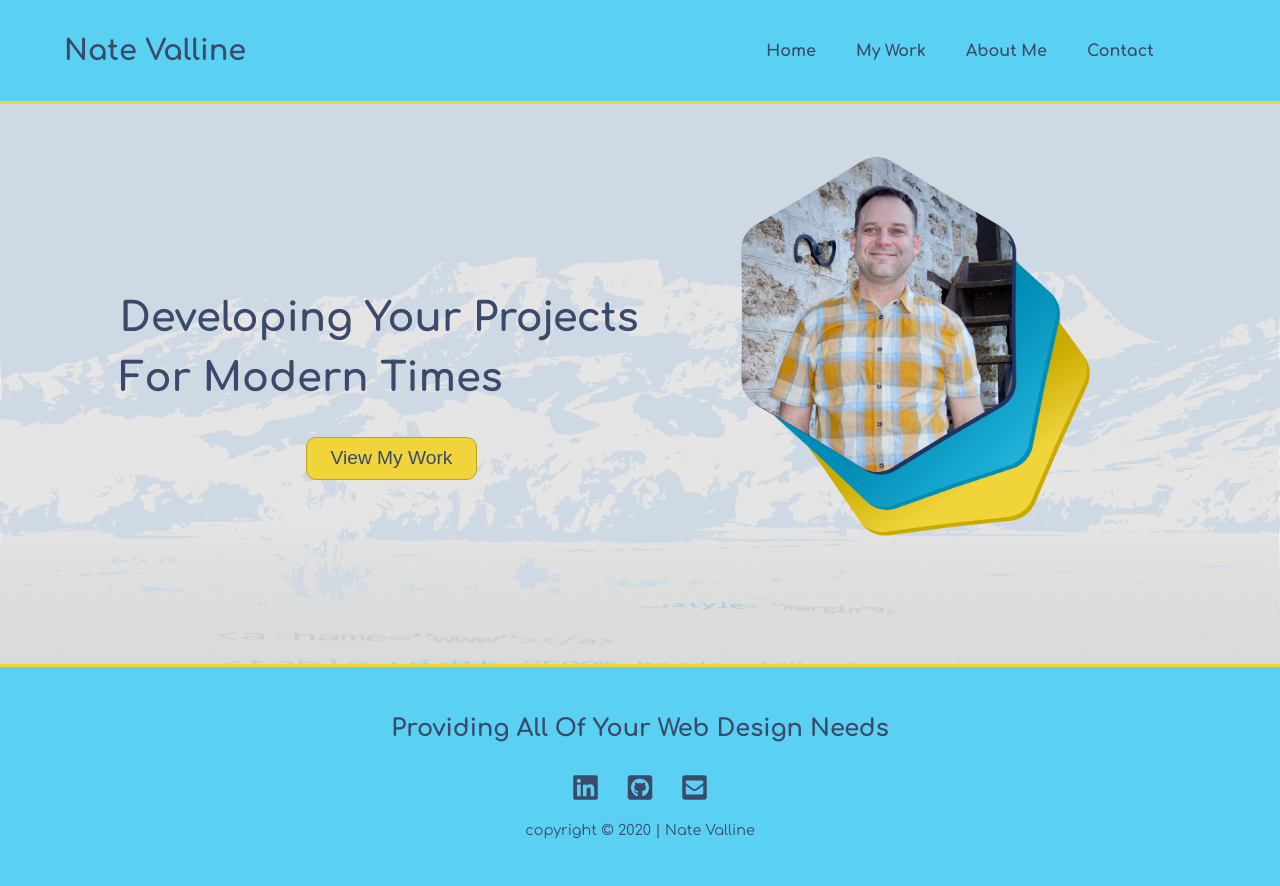
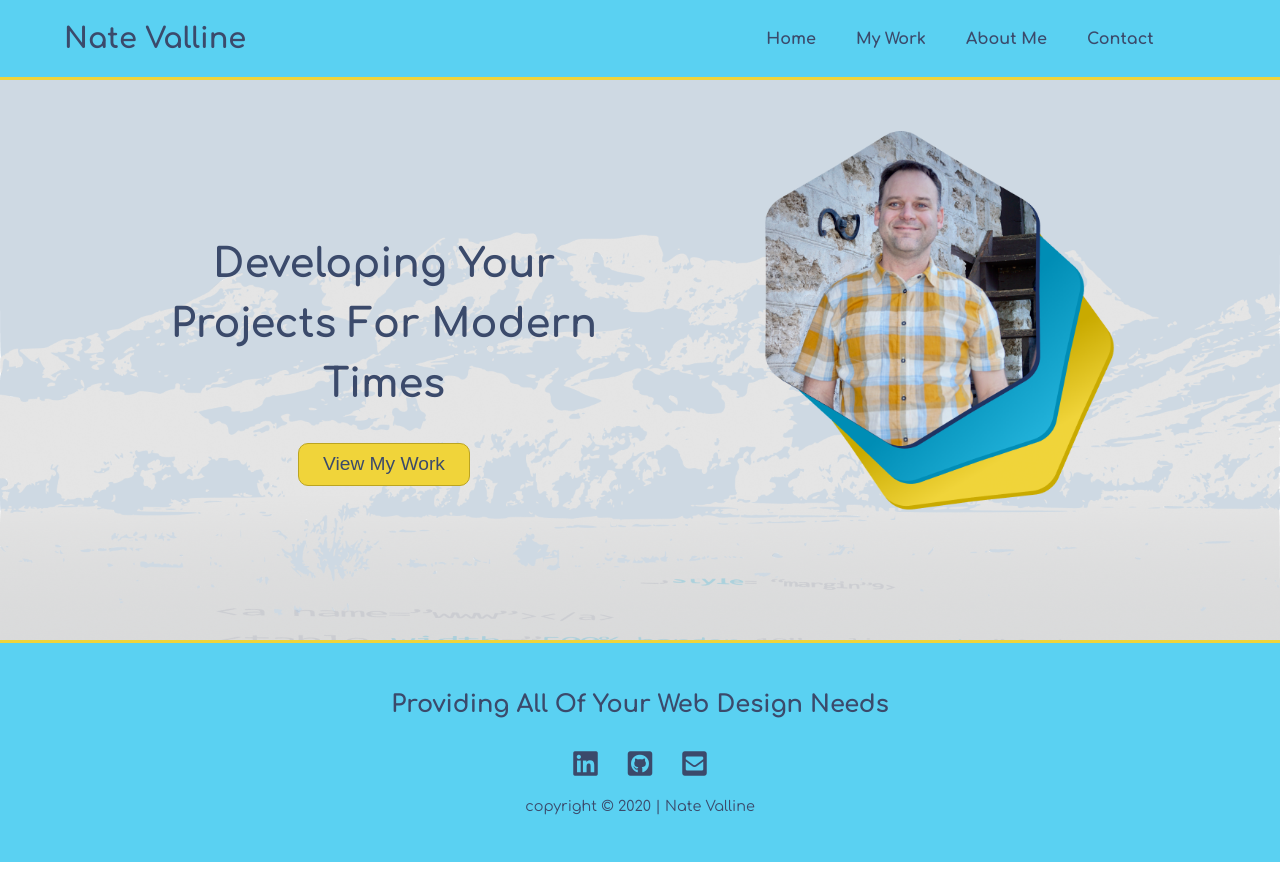
Before and after one commit to nvalline/portfolio-v3, a React (Create React App) app: page / in a window 1280 px wide. After the commit the page ends 862 px from the top, so only its background shows below. Built offline with nearby package versions, Linux system fonts and the light colour scheme.

Commit message:
updated styles for home & contact

```diff
--- a/src/App.js
+++ b/src/App.js
@@ -13,7 +13,7 @@ import './styles/App.css';
 function App() {
   return (
     <Router>
-      <div>
+      <div className="main">
         <Header />
         <Route exact path="/" component={Home} />
         <Route exact path="/about" component={About} />
--- /dev/null
+++ b/src/components/HomeImage.js
@@ -0,0 +1,15 @@
+import React from 'react';
+
+import homeImage from '../img/profile-image.png';
+
+import '../styles/home.css';
+
+function HomeImage() {
+    return (
+        <div className="img-block">
+            <img src={homeImage} alt="devices" className="img-home" />
+        </div>
+    )
+}
+
+export default HomeImage;
--- a/src/components/Tagline.js
+++ b/src/components/Tagline.js
@@ -1,21 +1,14 @@
 import React from 'react';
 import { useHistory } from 'react-router-dom';
-
-import homeImage from '../img/profile-image.png';
 
 function Tagline() {
     const history = useHistory();
     const goMyWork = () => history.push('my-work');
 
     return (
-        <div className="main-content">
-            <div className="tag-block">
-                <h1>Developing Your Projects For Modern Times</h1>
-                <button className="button" type="button" onClick={goMyWork}>View My Work</button>
-            </div>
-            <div className="img-block">
-                <img src={homeImage} alt="devices" className="img-home" />
-            </div>
+        <div className="tag-block">
+            <h1>Developing Your Projects For Modern Times</h1>
+            <button className="button" type="button" onClick={goMyWork}>View My Work</button>
         </div>
     )
 }
--- a/src/pages/Home.js
+++ b/src/pages/Home.js
@@ -1,13 +1,19 @@
 import React from 'react';
 
 import Tagline from '../components/Tagline';
+import HomeImage from '../components/HomeImage';
 
 import '../styles/home.css';
 
 function Home() {
     return (
-        <main className="container">
-            <Tagline />
+        <main className="container container-grid">
+            <div className="left-col">
+                <Tagline />
+            </div>
+            <div className="right-col">
+                <HomeImage />
+            </div>
         </main>
     )
 }
--- a/src/styles/contact.css
+++ b/src/styles/contact.css
@@ -3,6 +3,7 @@
     flex-direction: column;
     justify-content: center;
     align-items: center;
+    min-height: 70vh;
 }
 
 .contact-content h1 {
--- a/src/styles/home.css
+++ b/src/styles/home.css
@@ -1,13 +1,17 @@
-.main-content {
-    display: flex;
-    justify-content: space-around;
-    align-items: center;
-    width: 85%;
+
+.container-grid {
+    display: grid;
+    grid-template-areas:
+        "left-col right-col";
+        grid-template-columns: 1fr 1fr;
+        grid-template-rows: 1fr;
 }
 
-.main-content div {
+.left-col {
+    grid-area: left-col;
     display: flex;
-    justify-content: center;
+    justify-content: flex-end;
+    align-content: center;
 }
 
 .tag-block {
@@ -15,17 +19,25 @@
     flex-direction: column;
     justify-content: center;
     align-items: center;
-    width: 50%;
-  }
+    width: 80%;
+}
 
-  .tag-block h1 {
-      font-size: 2.5em;
-      line-height: 1.5em;
+.tag-block h1 {
+    font-size: 2.5em;
+    line-height: 1.5em;
+    text-align: center;
 }
 
 /* Home Image Styles */
+.right-col {
+    grid-area: right-col;
+    display: flex;
+    justify-content: center;
+    align-items: center;
+}
+
 .img-block {
-    max-width: 45%;
+    max-width: 100%;
 }
 
 .img-home {
--- a/src/styles/layout.css
+++ b/src/styles/layout.css
@@ -1,11 +1,22 @@
+.main {
+    display: grid;
+    grid-template-areas:
+        "header header"
+        "container container"
+        "footer footer";
+        grid-template-columns: 1fr 1fr;
+        grid-template-rows: 10vh auto auto;
+
+}
+
 /* Header Styles */
 header {
+    grid-area: header;
     background-color: #5ad1f2;
     border-bottom: 3px solid #f0d43a;
     display: flex;
     justify-content: space-around;
     align-items: center;
-    height: 13vh;
 }
 
 header div {
@@ -43,23 +54,21 @@ nav ul li a:hover {
 
 /* Body Styles */
 .container {
+    grid-area: container;
     background-image: url("../img/background.png");
     background-size: cover;
     background-repeat: no-repeat;
-    height: 70vh;
-    display: flex;
-    justify-content: center;
-    align-items: center;
+    min-height: 70vh;
   }
 
   /* Footer Styles */
   footer {
+      grid-area: footer;
       background-color: #5ad1f2;
       border-top: 3px solid #f0d43a;
       display: flex;
       justify-content: center;
       align-items: center;
-      min-height: 13vh;
       padding: 3em 0;
   }
 
```
